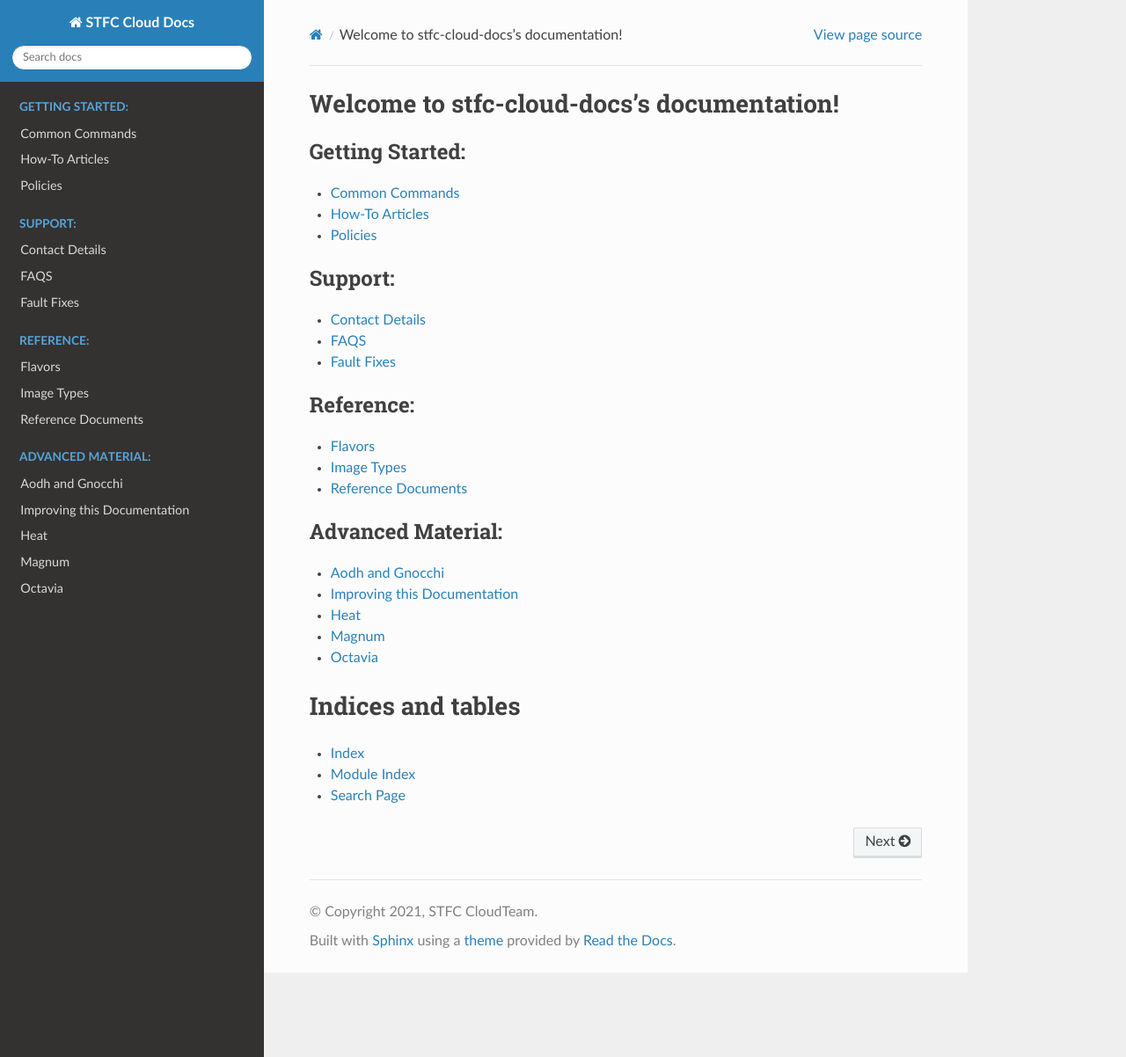
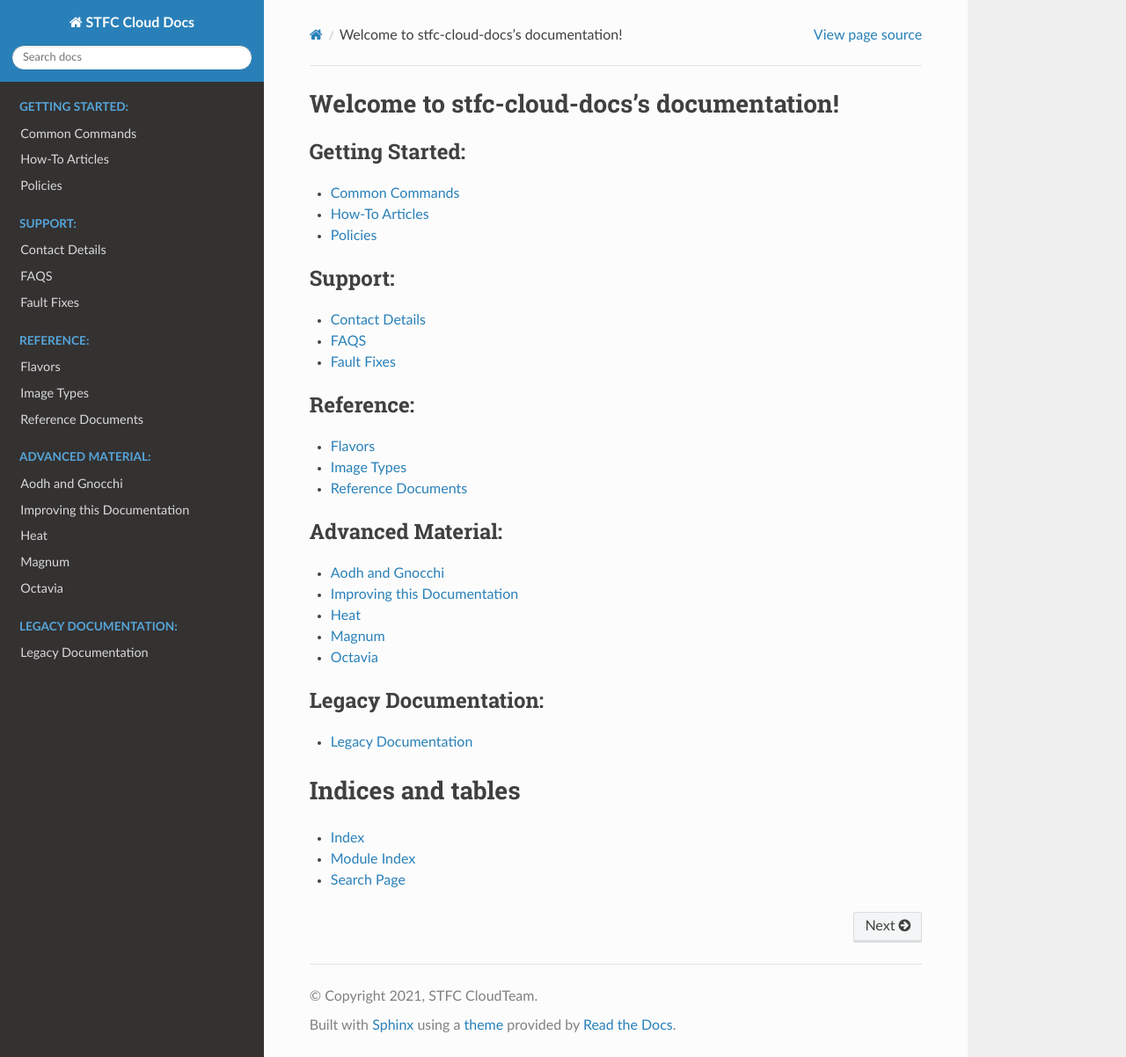
Before and after one commit to stfc/cloud-docs, a Sphinx documentation site: the page built from source/index.rst, in a window 1280 px wide and 1202 px high. Shown: the whole window at 88% size. Built offline with Sphinx 7.4.7 and the Read the Docs theme 2.0.0, drawn with Linux system fonts in a browser that asks for light colours; pages that are not in the unit, such as notebooks, are missing from menus.

Commit message:
Create legacy docs section
Creates a legacy documentation section, for docs which are useful but in
a historical context and can be removed in the long-term

```diff
--- /dev/null
+++ b/source/Legacy/index.rst
@@ -0,0 +1,8 @@
+Legacy Documentation
+====================
+
+.. toctree::
+    :maxdepth: 1
+    :caption: Contents:
+
+    JupyterHubDocumentation
--- a/source/Reference/index.rst
+++ b/source/Reference/index.rst
@@ -6,6 +6,5 @@ Reference Documents
     :caption: Contents:
 
     DockerHubMirror
-    JupyterHubDocumentation
     JupyterHubService
     Harbor    PythonSDK
--- a/source/index.rst
+++ b/source/index.rst
@@ -42,6 +42,11 @@ Welcome to stfc-cloud-docs's documentation!
    Magnum/index
    Octavia/index
 
+.. toctree::
+   :maxdepth: 1
+   :caption: Legacy Documentation:
+
+   Legacy/index
 
 Indices and tables
 ==================
```
Also changed, not shown: source/Legacy/JupyterHubDocumentation.rst (renamed from source/Reference/JupyterHubDocumentation.rst).
